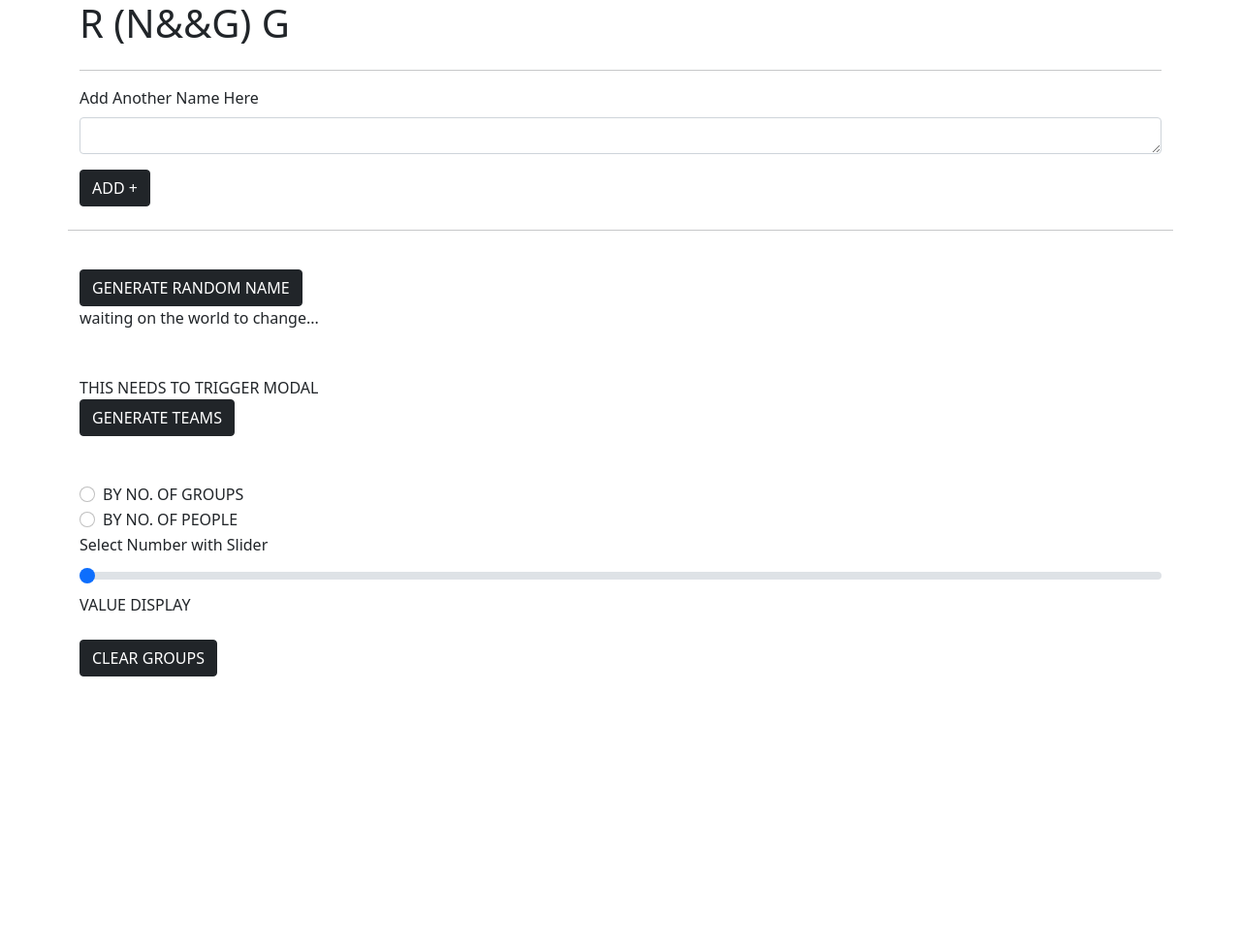
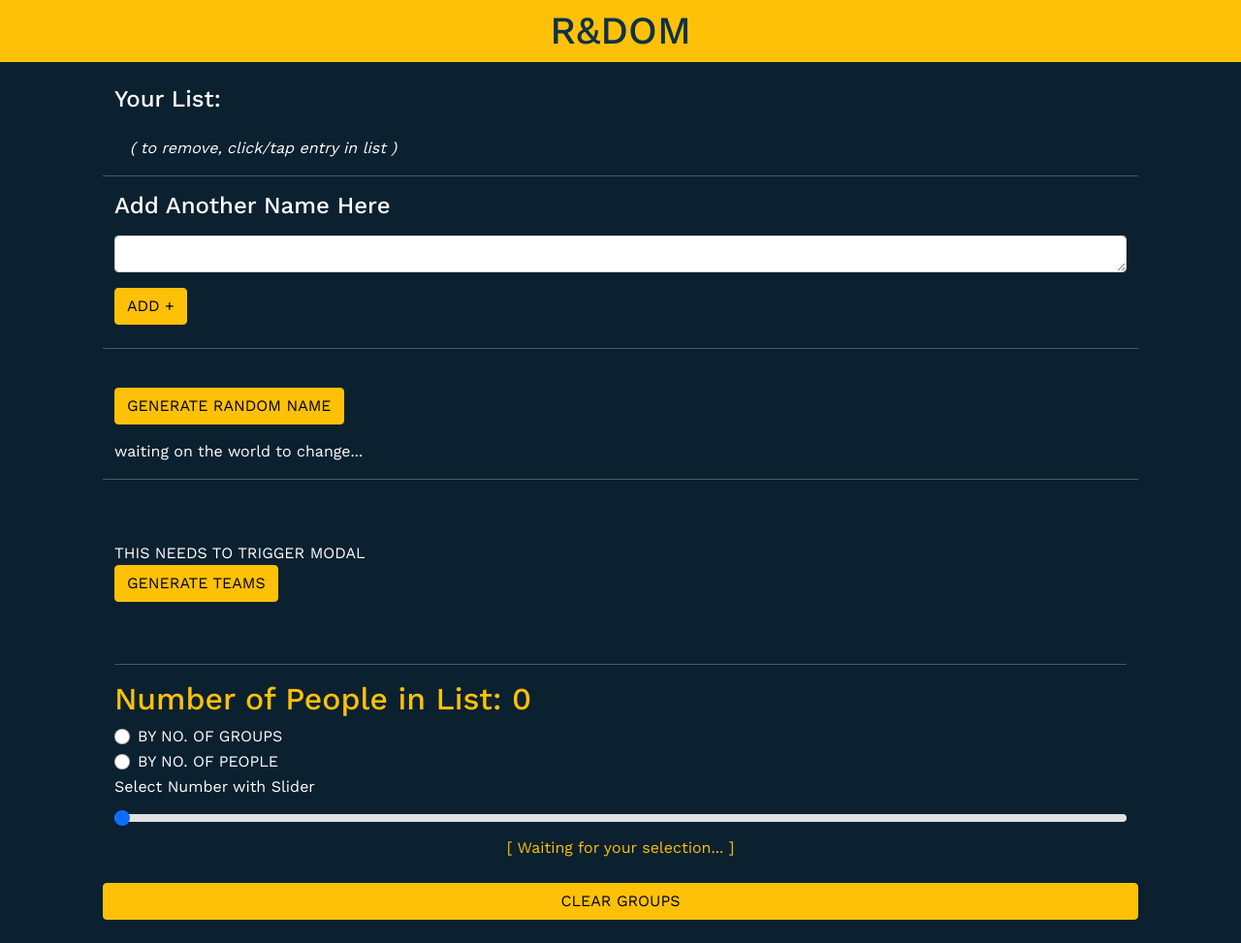
Before and after one commit to josephracca/randomGroupsApp, a plain HTML site: page index.html in a window 1280 px wide. Shown: the whole page at 97% size. Before the commit the page ends 800 px from the top, so only its background shows below. Drawn offline with nearby package versions, Linux system fonts and the light colour scheme.

Commit message:
bug with by num of people but will address

```diff
--- a/css/styles.css
+++ b/css/styles.css
@@ -0,0 +1,26 @@
+body {
+    background-color: rgb(11, 33, 48);
+    color: white;
+    font-family: 'Work Sans', sans-serif;
+}
+
+.blackText{
+    color: black;
+}
+
+.navbarYellow{
+    background-color: #ffc107;
+    color: rgb(15, 49, 71);;
+    text-align: center;
+}
+
+.groupName{
+    font-weight: 700;
+}
+.groupNames{
+    font-weight:300
+}
+
+.yellow{
+    color: #ffc107;
+}
--- a/index.html
+++ b/index.html
@@ -10,66 +10,75 @@
   <link href="https://cdn.jsdelivr.net/npm/bootstrap@5.0.0-beta1/dist/css/bootstrap.min.css" rel="stylesheet"
     integrity="sha384-giJF6kkoqNQ00vy+HMDP7azOuL0xtbfIcaT9wjKHr8RbDVddVHyTfAAsrekwKmP1" crossorigin="anonymous">
 
+  <link rel="stylesheet" href="./css/styles.css">
+  <link rel="preconnect" href="https://fonts.gstatic.com">
+  <link href="https://fonts.googleapis.com/css2?family=Work+Sans:wght@300;400;500;700&display=swap" rel="stylesheet">
+
+
   <title>Random Group Generator</title>
 </head>
 
 <body>
 
   <!-- HEADER/NAVBAR -->
-
+  <div class="container-fluid navbarYellow pt-0">
+    <h1 class="py-2">R&DOM</h1>
+  </div>
 
   <!-- LIST OF NAMES -->
 
-<div class="container">
-  <h1>R (N&&G) G</h1>
+  <div class="container mt-4 px-5">
     <!-- this div will hold the list of names -->
     <div class="div">
       <div class="row">
+        <div class="col-12"><h4>Your List:</h4></div>
         <div class="col">
           <ul id="listHolder" class="list-group">
           </ul>
         </div>
       </div>
       <div class="row">
-      <div class="col">
+        <div class="col m-3">
+          <i>( to remove, click/tap entry in list )</i>
+        </div>
           <hr>
           <div class="mb-3">
-          <label for="nameInput" class="form-label">Add Another Name Here</label>
+            <label for="nameInput" class="form-label"><h4>Add Another Name Here</h4></label>
             <textarea class="form-control" id="nameInput" rows="1"></textarea>
           </div>
-        <button id="addNameBtn" type="button" class="btn btn-dark mb-4">ADD +</button>
+          <div class="div">
+            <button id="addNameBtn" type="button" class="btn btn-warning mb-4">ADD +</button>
           </div>
         <hr>
       </div>
       <div class="row pt-4">
         <div class="col">
-        <button id="randomNameBtn" type="button" class="btn btn-dark">GENERATE RANDOM NAME</button>
-        <div id="randomNameDisplay" class="div">waiting on the world to change...</div>
+          <button id="randomNameBtn" type="button" class="btn btn-warning">GENERATE RANDOM NAME</button>
+          <div id="randomNameDisplay" class="div pt-3">waiting on the world to change...</div>
         </div>
+        <hr class="my-3">
       </div>
       <div class="row pt-5">
         <div class="col">
           <div class="div">THIS NEEDS TO TRIGGER MODAL</div>
-        <button id="generateModal" type="button" class="btn btn-dark">GENERATE TEAMS</button>
-      </div>
+          <button id="generateModal" type="button" class="btn btn-warning">GENERATE TEAMS</button>
         </div>
       </div>
     </div>
 
-  <!-- MODAL: FOR GROUPS -->
-<div class="container">
     <div class="row pt-5">
       <div class="col">
-
+        <hr>
+  <div class="row groupName"><h2 id="totalDisplay" class="yellow"> Number in List:</h2></div>
         <div class="form-check">
-        <input class="form-check-input" type="radio" name="flexRadioDefault" id="flexRadioDefault1">
-        <label class="form-check-label" for="flexRadioDefault1">
+          <input class="form-check-input" type="radio" name="flexRadioDefault" id="byGroup" onClick="passNumber(slider.value)">
+          <label class="form-check-label" for="byGroup">
             BY NO. OF GROUPS
           </label>
         </div>
         <div class="form-check">
-        <input class="form-check-input" type="radio" name="flexRadioDefault" id="flexRadioDefault2">
-        <label class="form-check-label" for="flexRadioDefault2">
+          <input class="form-check-input" type="radio" name="flexRadioDefault" id="byNumPeople"onClick="passNumberPeople(slider.value)">
+          <label class="form-check-label" for="byNumPeople">
             BY NO. OF PEOPLE
           </label>
         </div>
@@ -86,15 +95,22 @@
 
         <input id="slider" type="range" class="form-range" id="customRange2" onchange="updateTextInput(this.value);">
 
-      <div id="valDisplay" class="div">VALUE DISPLAY</div>
+        <div id="valDisplay" class="div yellow text-center">[ Waiting for your selection... ]</div>
 
         <div id="formationPlease" class="container">
           <div class="row"><div class="col"></div></div>
           </div>
 
 
-    <button id="generateGroups" type="button" class="btn btn-dark my-4">CLEAR GROUPS</button>
+      <div class="row">
+        <button id="generateGroups" type="button" class="btn btn-warning my-4">CLEAR GROUPS</button>
       </div>
+    </div>
+
+  </div>
+
+  <!-- MODAL: FOR GROUPS -->
+  <div class="container">
   </div>
 
 
--- a/js/script.js
+++ b/js/script.js
@@ -6,6 +6,7 @@ let addNameBtn = document
     //data validation for nameInput.value
     if (/^[a-zA-Z ]+$/.test(nameInput.value)) {
       addToList(nameInput.value);
+      nameInput.value = "";
     } else {
       alert(
         "Invalid character detected. Try again using ONLY spaces and letters."
@@ -23,7 +24,6 @@ let generateGroups = document
   .getElementById("generateGroups")
   .addEventListener("click", function () {
     formationPlease.innerHTML = "";
-
   });
 
 let listOfNames = JSON.parse(localStorage.getItem("names"));
@@ -36,9 +36,20 @@ slider.setAttribute("min", 2);
 slider.setAttribute("max", Math.floor(listOfNames.length / 2));
 
 function updateTextInput(val) {
-  document.getElementById('valDisplay').innerText=val;
+  document.getElementById("valDisplay").innerText = val;
 
   let arrayNum = val;
+
+  if ((byNumPeople.checked = true)) {
+    arrayNum = Math.ceil(listOfNames.length / passNumber(slider.value));
+    console.log('people' + Math.ceil(listOfNames.length / passNumber(slider.value)));
+    console.log("people");
+  }
+  else if ((byGroup.checked = true)) {
+    arrayNum = val;
+    console.log(val);
+    console.log("group");
+  }
 
   // ****needs to check to see if the ratios are good
   if (
@@ -68,16 +79,18 @@ function updateTextInput(val) {
     function printGroups() {
       let number = 1;
       sortedArrays.forEach((element) => {
-
+        let hr = document.createElement("hr");
         let div = document.createElement("div");
         div.setAttribute("id", `Group ${number}`);
-        div.classList = "row";
+        div.classList = "row groupName px-4";
         div.innerText = `Group ${number}`;
+        formationPlease.appendChild(hr);
         formationPlease.appendChild(div);
         let currentDiv = document.getElementById(`Group ${number}`);
         element.forEach((element) => {
           let colDiv = document.createElement("col");
           colDiv.innerText = element;
+          colDiv.classList = "groupNames";
           currentDiv.appendChild(colDiv);
         });
         number++;
@@ -102,7 +115,7 @@ function addToList(namePassed) {
 
 function addToDisplayList(nameToCreate) {
   let li = document.createElement("li");
-  li.classList = "list-group-item";
+  li.classList = "list-group-item blackText";
   li.innerText = nameToCreate;
   li.setAttribute("id", nameToCreate);
   listHolder.appendChild(li);
@@ -143,7 +156,7 @@ let randomNameBtn = document
     } else {
       let randomNumber = Math.floor(Math.random() * listOfNames.length);
       let randomName = listOfNames[randomNumber];
-      randomNameDisplay.innerHTML = "<h2>"+randomName+"</h2>";
+      randomNameDisplay.innerHTML = "<h2>" + randomName + "</h2>";
     }
   });
 
@@ -156,3 +169,18 @@ function randomizer(arrayToShuffle) {
   }
   console.log(arrayToShuffle);
 }
+
+console.log(listOfNames);
+
+let byGroup = document.getElementById("byGroup");
+
+function passNumber(val) {
+  return val;
+}
+let byNumPeople = document.getElementById("byNumPeople");
+function passNumberPeople(val) {
+  return Math.ceil(listOfNames.length / val);
+}
+
+let totalDisplay = document.getElementById("totalDisplay");
+totalDisplay.innerText = `Number of People in List: ${listOfNames.length}`;
```
Lines whose indentation alone changed are shown as unchanged.
